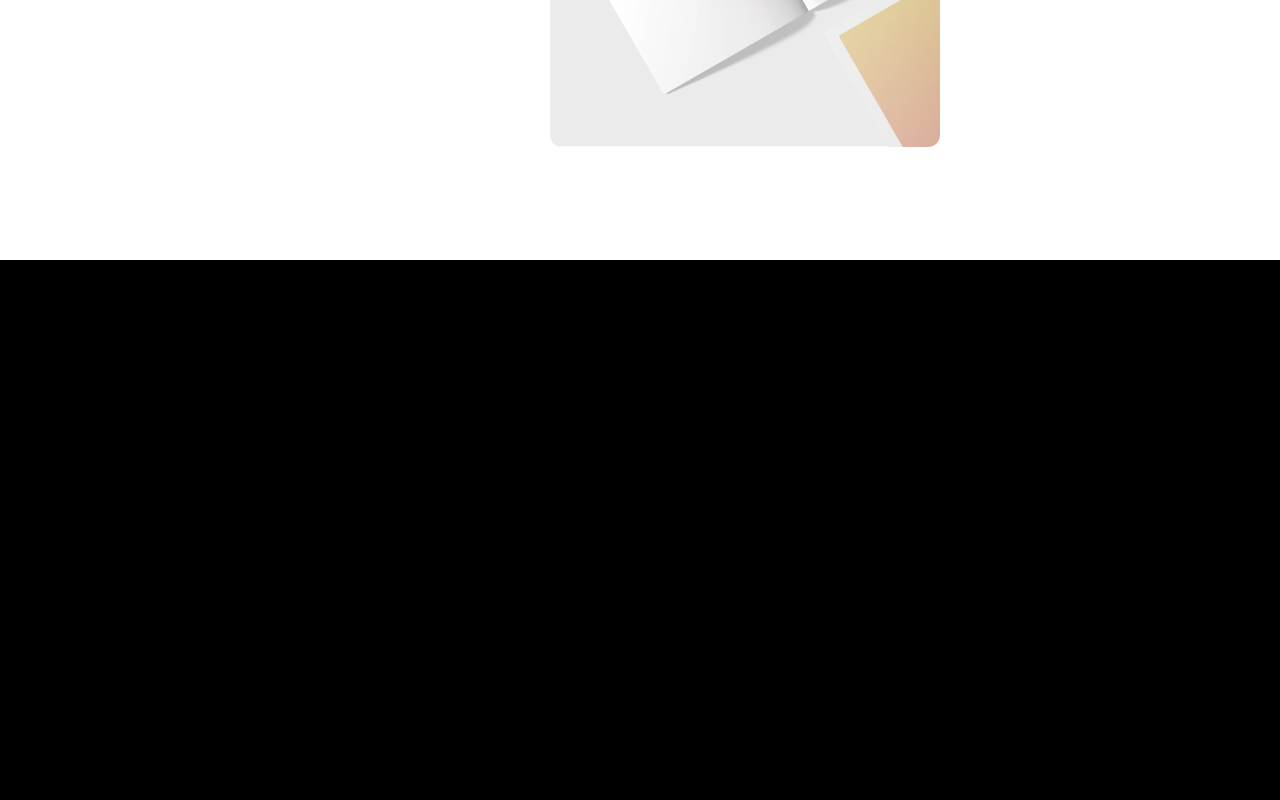
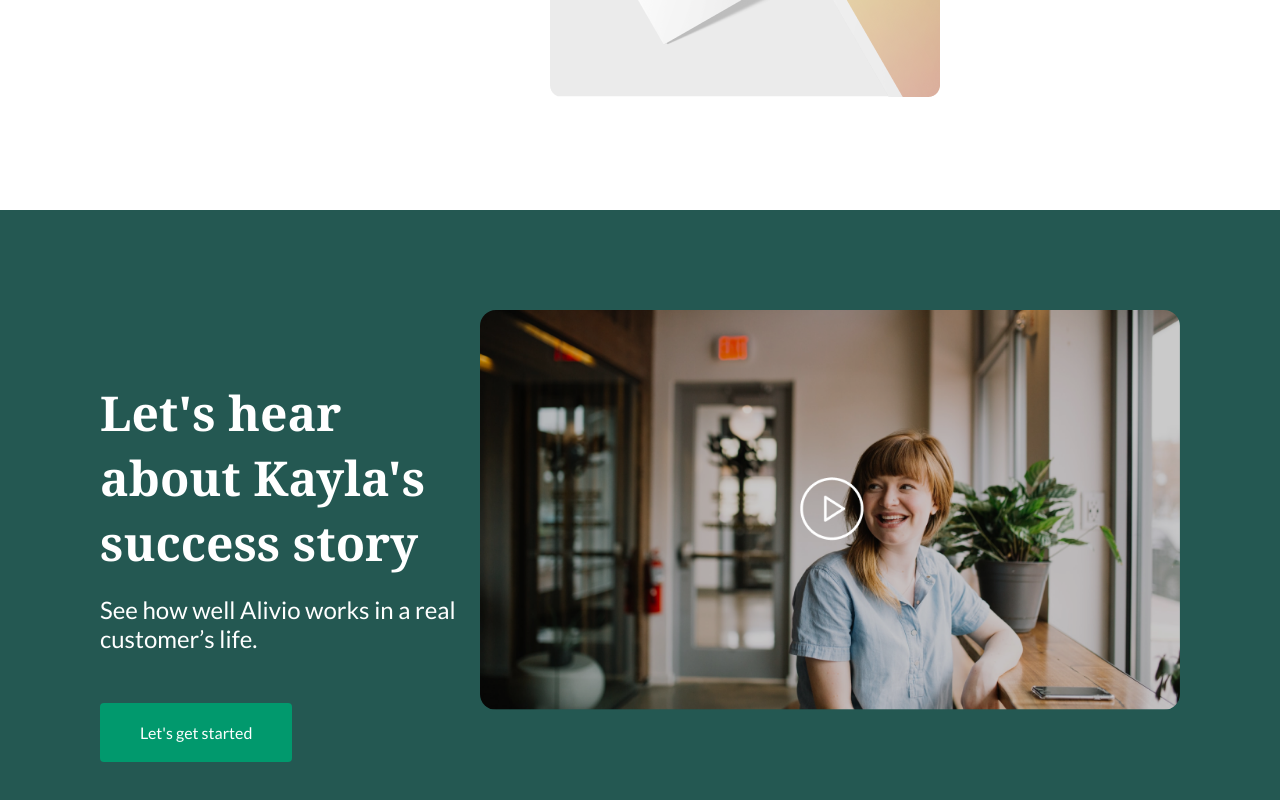
Before and after one commit to MatheusIshiyama/alivio-landing-page-nextjs, a Next.js app: page / in a window 1280 px wide. Shown: the part 2227-3027 px from the top of the page. Before the commit the page ends 2487 px from the top, so only its background shows below. Built offline with nearby package versions, Linux system fonts and the light colour scheme.

Commit message:
create about

```diff
--- a/css/Home.module.css
+++ b/css/Home.module.css
@@ -9,6 +9,7 @@
     color: white;
 }
 
+/** Banner Section */
 .banner {
     position: relative;
     min-height: 100vh;
@@ -45,6 +46,8 @@
     border-radius: 4px;
     color: white;
 }
+
+/** Information Section */
 
 .information {
     background-color: white;
@@ -89,7 +92,7 @@
 .information .body {
     display: flex;
     flex-direction: row;
-    margin-top: 100px;
+    margin-top: 50px;
 }
 
 .information .body .content {
@@ -99,7 +102,7 @@
 
 .information .body .content h1 {
     font-size: 9em;
-    font-family: Georgia, 'Times New Roman', Times, serif;
+    font-family: Georgia, "Times New Roman", Times, serif;
     color: rgba(1, 153, 109, 0.2);
     position: absolute;
 }
@@ -108,7 +111,7 @@
     margin-top: 100px;
     margin-left: 40px;
     font-size: 2em;
-    font-family: Georgia, 'Times New Roman', Times, serif;
+    font-family: Georgia, "Times New Roman", Times, serif;
 }
 
 .information .body .content p {
@@ -128,3 +131,40 @@
 .information .body .content3 {
     margin-top: 70px;
 }
+
+/** About Section */
+
+.about {
+    background-color: #245852;
+    display: flex;
+    flex-direction: row;
+    justify-content: space-between;
+}
+
+.about .header h2 {
+    color: white;
+    font-size: 3em;
+    font-family: Georgia, 'Times New Roman', Times, serif;
+    margin-top: 70px;
+    margin-bottom: 20px;
+}
+
+.about .header p {
+    color: white;
+    font-size: 1.5em;
+    margin-bottom: 70px;
+}
+
+.about .header a {
+    background-color: #01996D;
+    padding: 20px 40px;
+    text-decoration: none;
+    color: white;
+    border-radius: 4px;
+}
+
+.about .body img {
+    border-radius: 16px;
+    width: 700px;
+    height: 400px;
+}
--- a/pages/index.js
+++ b/pages/index.js
@@ -100,6 +100,16 @@
                     </div>
                 </div>
             </section>
+            <section className={styles.about}>
+                <div className={styles.header}>
+                    <h2>Let's hear about Kayla's success story</h2>
+                    <p>See how well Alivio works in a real customer’s life. </p>
+                    <a href="#">Let's get started</a>
+                </div>
+                <div className={styles.body}>
+                    <img src="./about.png" />
+                </div>
+            </section>
         </>
     );
 }
```
Also changed, not shown: public/about.png (added).
